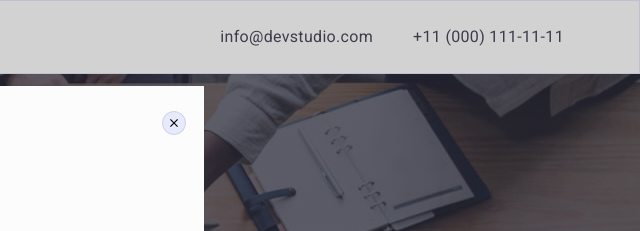
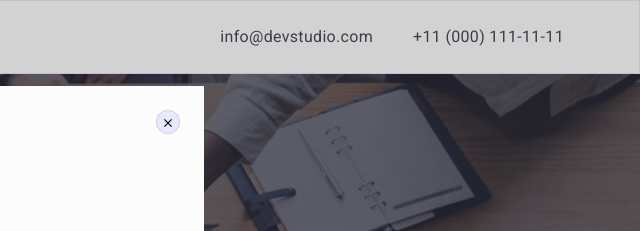
Before and after one commit to Terrenss/goit-markup-hw-05, a plain HTML site: page index.html in a window 1280 px wide. Both pictures are taken after a click on the button "Order Service". Shown: the top 231 px of the page, 640-1280 px from the left. Drawn offline with nearby package versions, Linux system fonts and the light colour scheme.

Commit message:
new close icon

```diff
--- a/css/styles.css
+++ b/css/styles.css
@@ -507,13 +507,20 @@ body {
   right: 24px;
   width: 24px;
   height: 24px;
-  border: none;
-  background: none;
-  /* background: #e7e9fc; */
-  /* border: 1px solid rgba(0, 0, 0, 0.1); */
-  /* border-radius: 50%; */
-  /* margin-left: auto;
-  margin-right: 24px; */
+  background: #e7e9fc;
+  border: 1px solid rgba(0, 0, 0, 0.1);
+  border-radius: 50%;
+  margin-left: auto;
+}
+
+.modal-button:hover {
+  background: #404bbf;
+  fill: #ffffff;
+}
+
+.close-modal-icon {
+  width: 8px;
+  height: 8px;
 }
 
 /* /Hero Section */
--- a/index.html
+++ b/index.html
@@ -74,7 +74,9 @@
           <div class="backdrop is-hidden" data-modal>
             <div class="modal">
               <button type="button" class="modal-button" data-modal-close>
-                <img src="./images/close.svg" alt="" />
+                <svg class="close-modal-icon" width="8" height="8">
+                  <use href="./symbol-defs.svg#icon-close-icon"></use>
+                </svg>
               </button>
             </div>
           </div>
```
Also changed, not shown: symbol-defs.svg (added).
